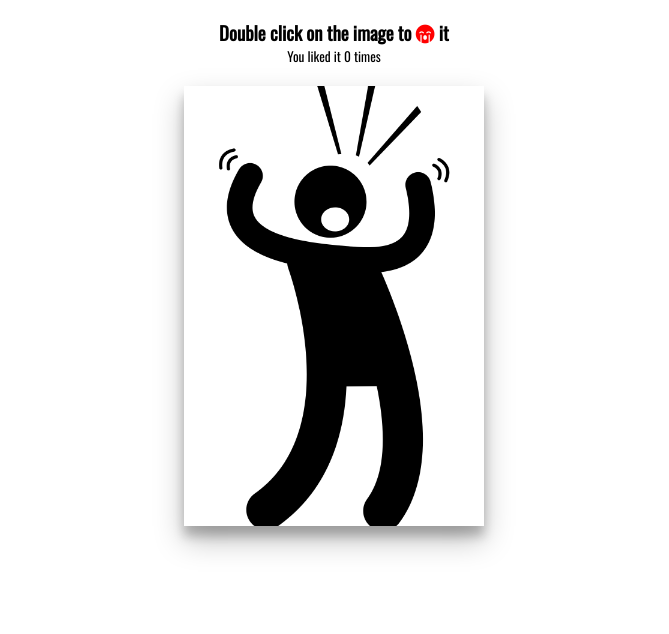
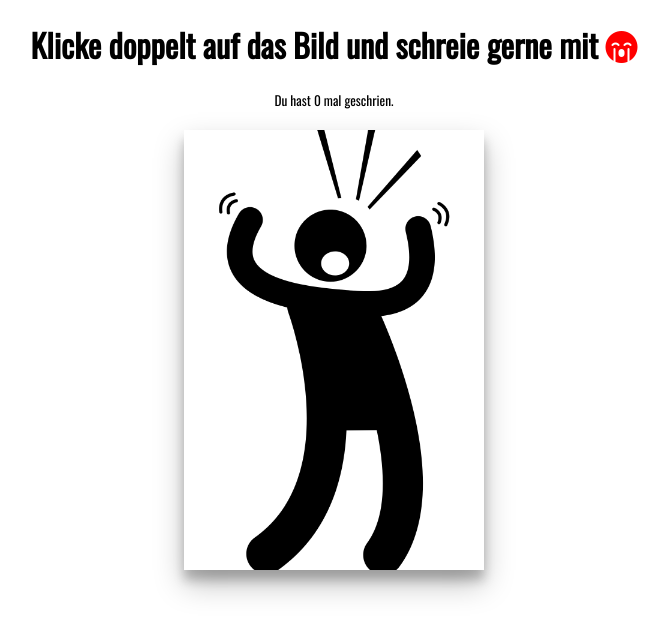
Before and after one commit to eBildungslabor/nein, a plain HTML site: page index.html in a window 1280 px wide. Shown: the whole page, without its empty margins (306-975 px from the left). Drawn offline with nearby package versions, Linux system fonts and the light colour scheme.

Commit message:
Update index.html

```diff
--- a/index.html
+++ b/index.html
@@ -1,15 +1,15 @@
 <!DOCTYPE html>
-<html lang="en">
+<html lang="de">
   <head>
     <meta charset="UTF-8" />
     <meta name="viewport" content="width=device-width, initial-scale=1.0" />
    <script src="https://kit.fontawesome.com/c1fa1a1a97.js" crossorigin="anonymous"></script>
     <link rel="stylesheet" href="style.css" />
-    <title>Double Click Heart</title>
+    <title>Schreitherapie per Doppelklick!</title>
   </head>
   <body>
-    <h3>Double click on the image to <i class="fas fa-sad-cry"></i> it</h3>
-    <small>You liked it <span id="times">0</span> times</small>
+    <h1>Klicke doppelt auf das Bild und schreie gerne mit <i class="fas fa-sad-cry"></i></h1>
+    <small>Du hast <span id="times">0</span> mal geschrien.</small>
 
     <div class="loveMe"></div>
 
```
